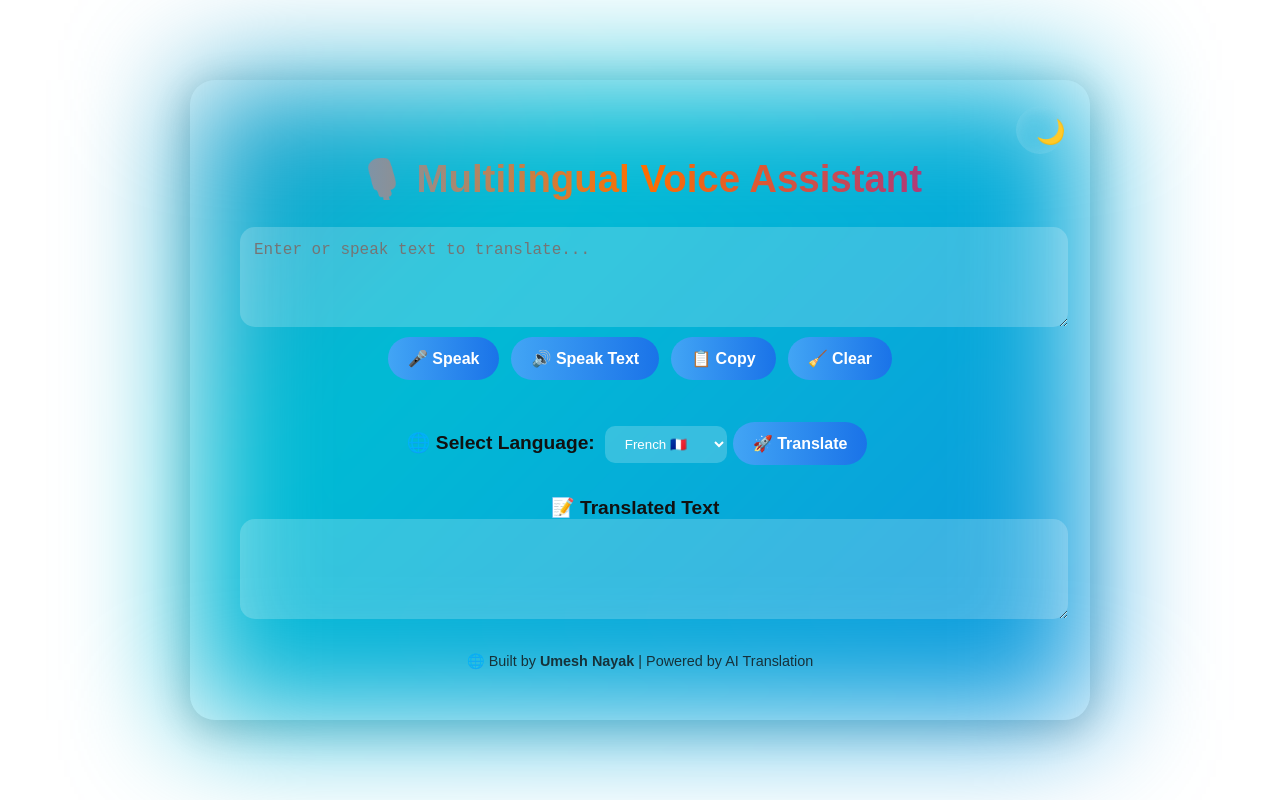
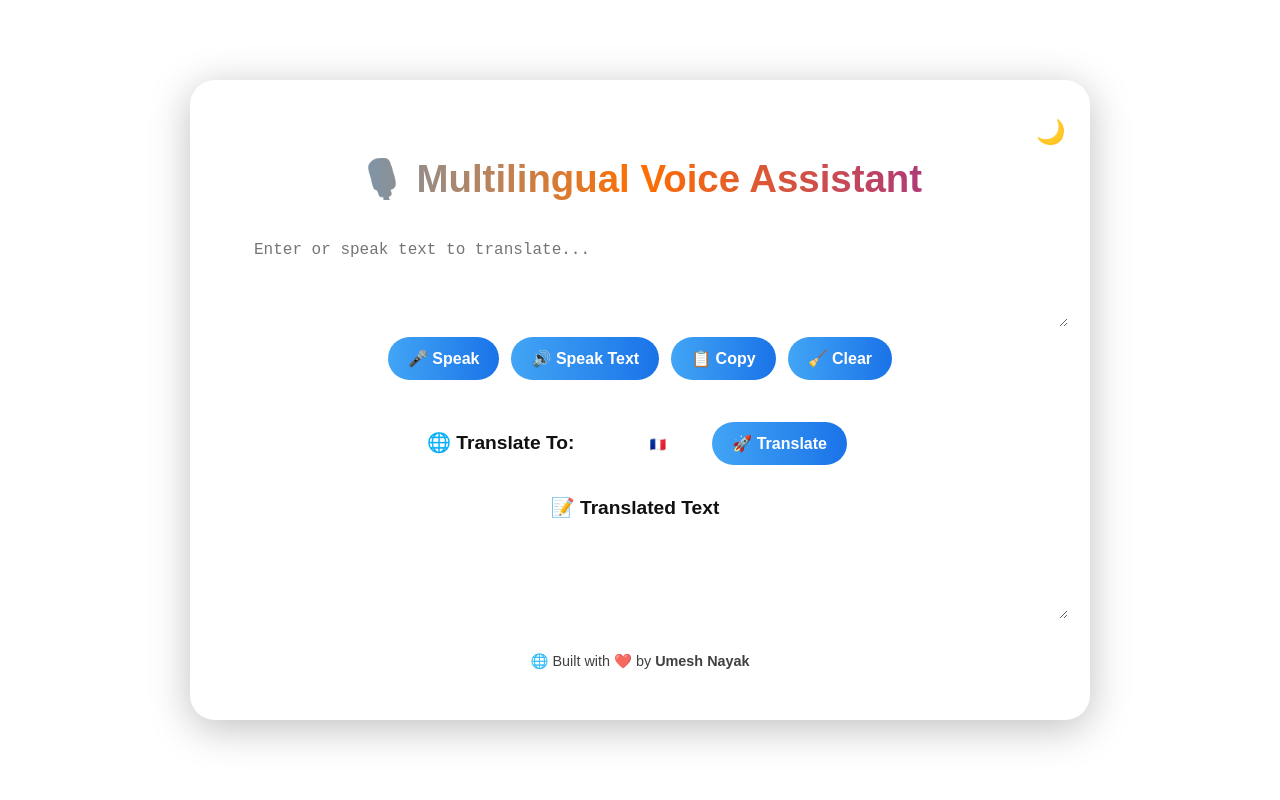
Before and after one commit to UmeshNayak1/Multilingual-Voice-Assistant, a React (Create React App) app in the folder frontend/: page / in a window 1280 px wide. Built offline with nearby package versions, Linux system fonts and the light colour scheme.

Commit message:
Refactor App.js for improved readability and updates

```diff
--- a/frontend/src/App.js
+++ b/frontend/src/App.js
@@ -9,7 +9,7 @@ function App() {
   const [isLoaded, setIsLoaded] = useState(false);
 
   useEffect(() => {
-    setTimeout(() => setIsLoaded(true), 300); // trigger entrance animation
+    setTimeout(() => setIsLoaded(true), 300);
     const savedTheme = localStorage.getItem("theme");
     if (savedTheme) {
       setIsDarkMode(savedTheme === "dark");
@@ -87,10 +87,13 @@ function App() {
   };
 
   return (
-    <div className={`App ${isDarkMode ? "dark" : "light"} ${isLoaded ? "loaded" : ""}`}>
-      <div className="animated-bg"></div>
+    <div
+      className={`App ${isDarkMode ? "dark" : "light"} ${
+        isLoaded ? "loaded" : ""
+      }`}
+    >
+      <div className="bg-gradient"></div>
 
-      {/* Theme Toggle */}
       <button className="theme-toggle" onClick={toggleTheme}>
         {isDarkMode ? "☀️" : "🌙"}
       </button>
@@ -112,7 +115,7 @@ function App() {
       </div>
 
       <div className="language-select">
-        <label htmlFor="language">🌐 Select Language:</label>
+        <label htmlFor="language">🌐 Translate To:</label>
         <select
           id="language"
           value={language}
@@ -127,20 +130,29 @@ function App() {
         <button onClick={() => handleTranslate()}>🚀 Translate</button>
       </div>
 
-      <div className="output-section fade-in">
+      <div className="output-section">
         <label htmlFor="translatedText">📝 Translated Text</label>
-        <textarea id="translatedText" rows="4" value={translatedText} readOnly />
+        <textarea
+          id="translatedText"
+          rows="4"
+          value={translatedText}
+          readOnly
+        />
       </div>
 
       {translatedText && (
         <div className="button-group fade-in">
-          <button onClick={() => speakText(translatedText)}>🔊 Speak Translation</button>
-          <button onClick={() => copyToClipboard(translatedText)}>📋 Copy Translation</button>
+          <button onClick={() => speakText(translatedText)}>
+            🔊 Speak Translation
+          </button>
+          <button onClick={() => copyToClipboard(translatedText)}>
+            📋 Copy Translation
+          </button>
         </div>
       )}
 
       <footer>
-        🌐 Built by <b>Umesh Nayak</b> | Powered by AI Translation
+        🌐 Built with ❤️ by <b>Umesh Nayak</b>
       </footer>
     </div>
   );
```
